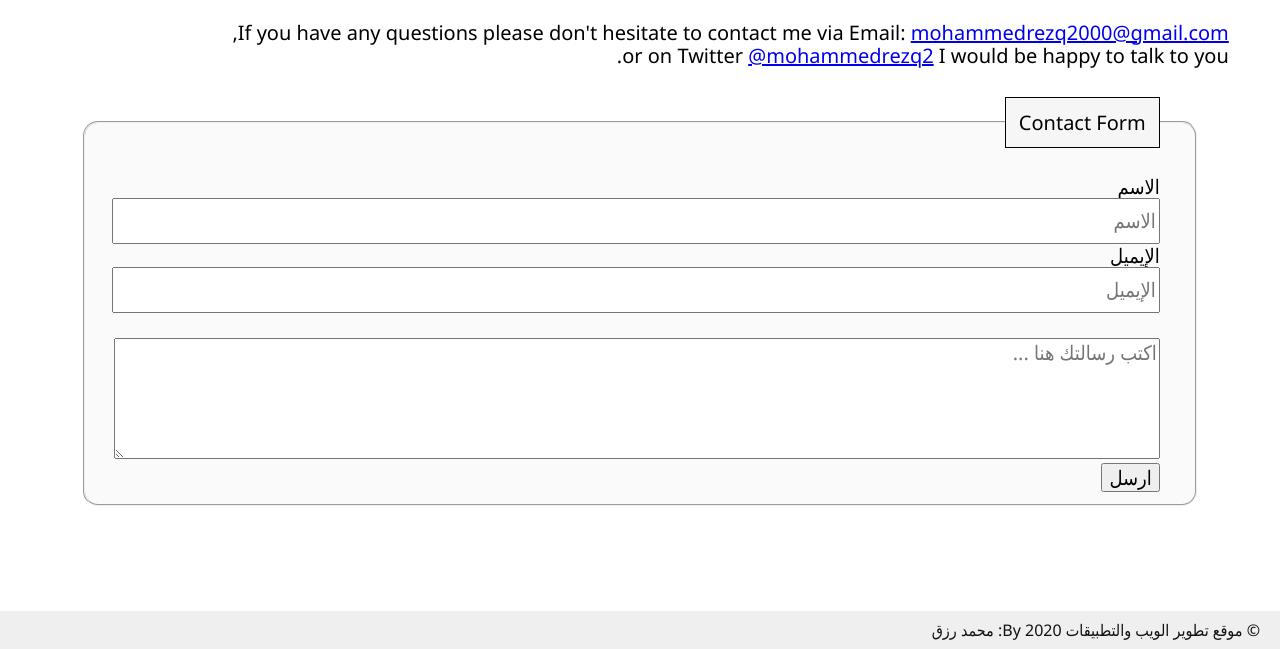
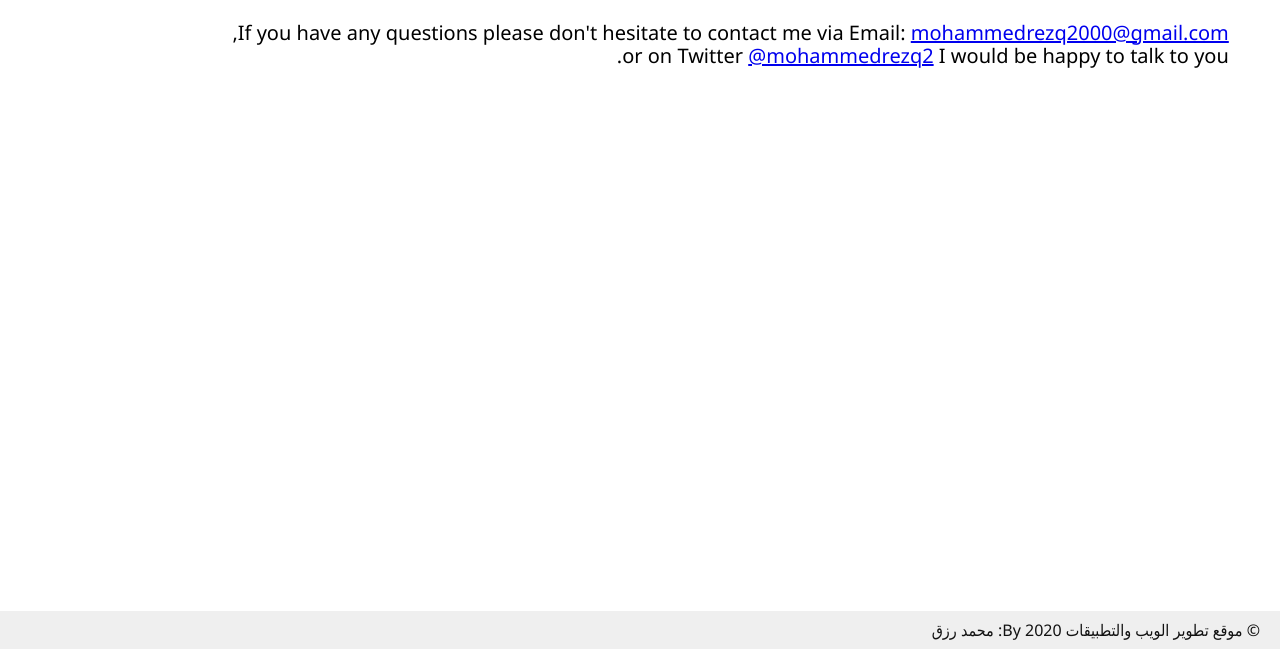
Before and after one commit to mohammedrezq/WODArabic, a Gatsby site: page /contact in a window 1280 px wide. Shown: the part 189-838 px from the top of the page. Built offline with nearby package versions, Linux system fonts and the light colour scheme; Gatsby itself is replaced by a stand-in of ours.

Commit message:
remove netlify contact-form

```diff
--- a/src/pages/contact.js
+++ b/src/pages/contact.js
@@ -1,29 +1,29 @@
-import React, { useState } from "react";
+import React from "react";
 
 import Layout from "../components/Layout";
 import SEO from "../components/SEO";
-import contactStyles from "./contact.module.scss";
+// import contactStyles from "./contact.module.scss";
 
 const ContactPage = () => {
-  const [Name, setName] = useState("");
-  const [Email, setEmail] = useState("");
-  const [Message, setMessage] = useState("");
-  const [MessageNightWatch, setMessageNightWatch] = useState("");
+  // const [Name, setName] = useState("");
+  // const [Email, setEmail] = useState("");
+  // const [Message, setMessage] = useState("");
+  // const [MessageNightWatch, setMessageNightWatch] = useState("");
 
-  const nameState = (e) => {
-    setName(e.currentTarget.value);
-  };
+  // const nameState = (e) => {
+  //   setName(e.currentTarget.value);
+  // };
 
-  const emailState = (e) => {
-    setEmail(e.currentTarget.value);
-  };
-  const messageState = (e) => {
-    setMessage(e.currentTarget.value);
-  };
+  // const emailState = (e) => {
+  //   setEmail(e.currentTarget.value);
+  // };
+  // const messageState = (e) => {
+  //   setMessage(e.currentTarget.value);
+  // };
 
-  const messageNightWatchState = (e) => {
-    setMessageNightWatch(e.currentTarget.value);
-  };
+  // const messageNightWatchState = (e) => {
+  //   setMessageNightWatch(e.currentTarget.value);
+  // };
 
   // const clearFields = () => {
   //  if (window.confirm("Are you sure you want to reset all the fields?")) {
@@ -49,12 +49,20 @@ const ContactPage = () => {
               </a>
               , <br />
               or on Twitter{" "}
-            <a href="https://www.twitter.com/mohammedrezq2">@mohammedrezq2</a> I
-            would be happy to talk to you.
+              <a href="https://www.twitter.com/mohammedrezq2">
+                @mohammedrezq2
+              </a>{" "}
+              I would be happy to talk to you.
             </p>
           </div>
 
-        <form name="contect-form" method="post" action="/success" data-netlify="true" onSubmit="submit">
+          {/*<form
+            name="contect-form"
+            method="post"
+            action="/success"
+            data-netlify="true"
+            onSubmit="submit"
+          >
             <fieldset>
               <legend>Contact Form</legend>
               <div>
@@ -108,9 +116,10 @@ const ContactPage = () => {
                 onChange={messageNightWatchState}
               />
               <button type="submit">ارسل</button>
-            {/* <input type="reset" value="امسح" onClick={clearFields} /> */}
+              <input type="reset" value="امسح" onClick={clearFields} />
             </fieldset>
           </form>
+           */}
         </div>
       </Layout>
     </>
```
Lines whose indentation alone changed are shown as unchanged.
